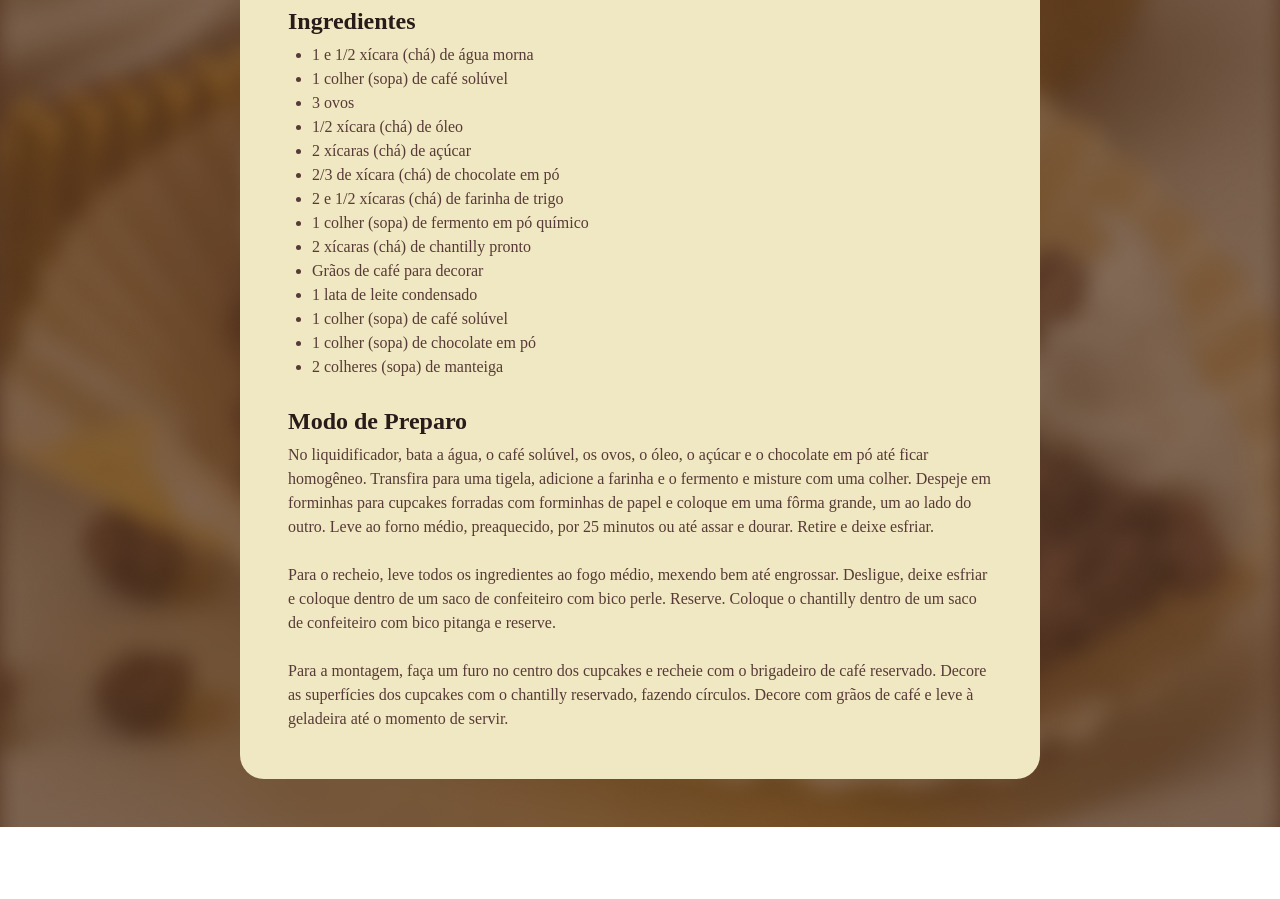
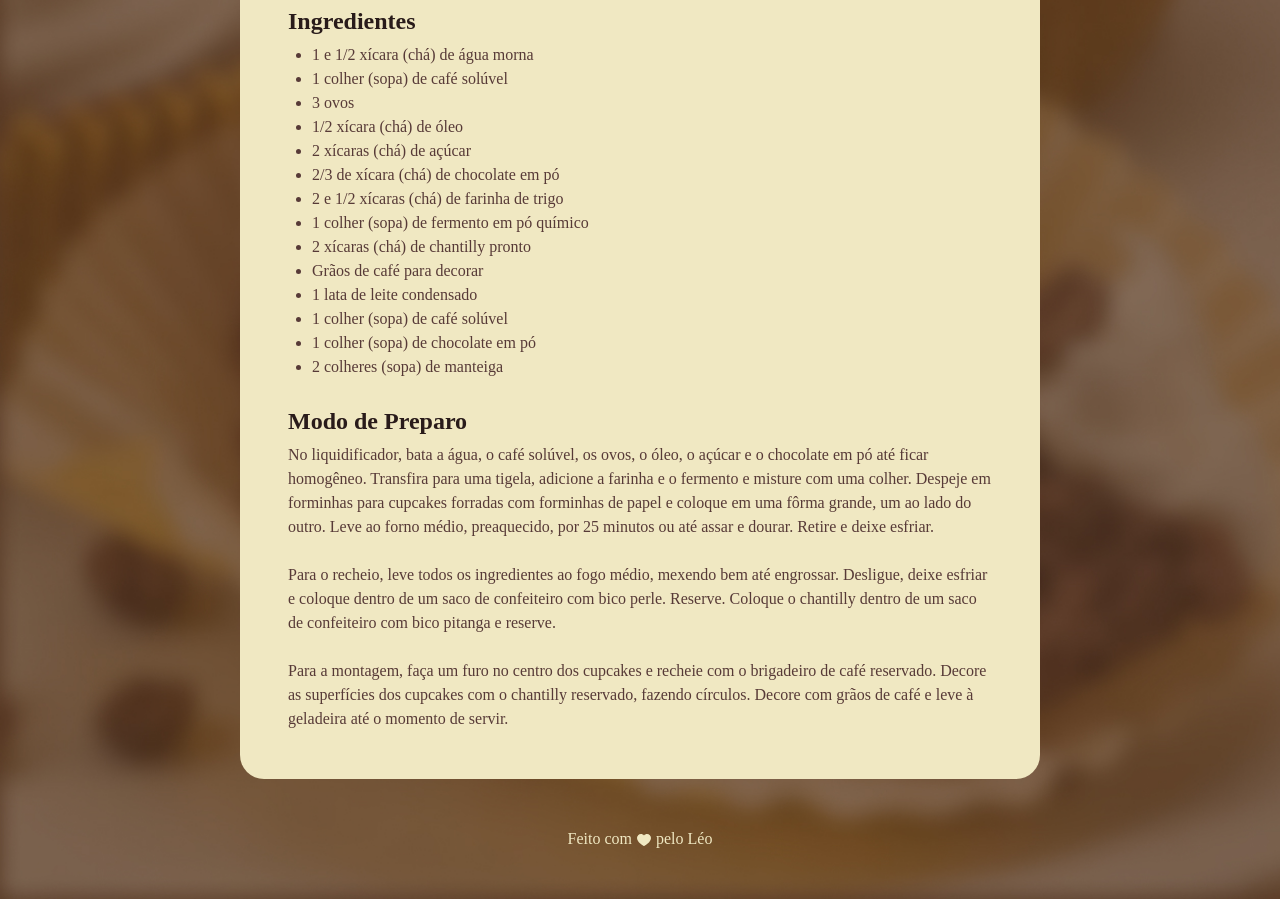
Before and after one commit to leozanidev/Projeto---P-gina-de-Receita, a plain HTML site: page index.html in a window 1280 px wide. Shown: the part 720-1619 px from the top of the page. Before the commit the page ends 1547 px from the top, so only its background shows below. Drawn offline with Linux system fonts and the light colour scheme; a web font is replaced by a local one.

Commit message:
add a svg image and create a footer

```diff
--- a/index.html
+++ b/index.html
@@ -68,6 +68,9 @@
     <!-- Fim do Conteúdo Principal -->
   </div>
   <!-- Fim do Container Página -->
-
+  <!-- Rodapé -->
+   <footer>
+    Feito com <img src="assets/ph_heart-fill.svg" alt="Emoji de coraçãozinho na cor do fundo"> pelo Léo
+   </footer>
 </body>
 </html>
--- a/style.css
+++ b/style.css
@@ -59,3 +59,13 @@ h1, h2 {
 ul {
   padding-left: 24px;
 }
+
+footer {
+  color: #F0E8C2;
+  text-align: center;
+  padding-bottom: 48px;
+}
+
+footer img {
+  vertical-align: middle;
+}
```
Also changed, not shown: assets/ph_heart-fill.svg (added).
